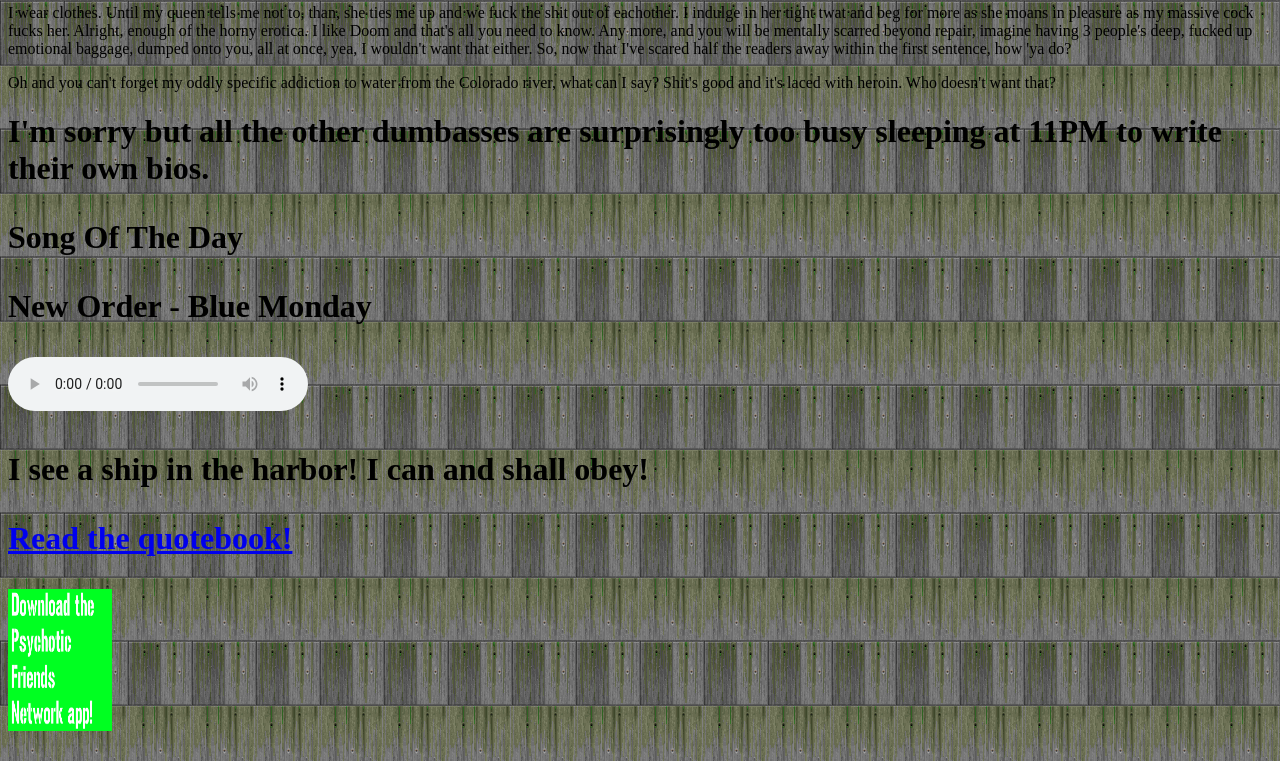
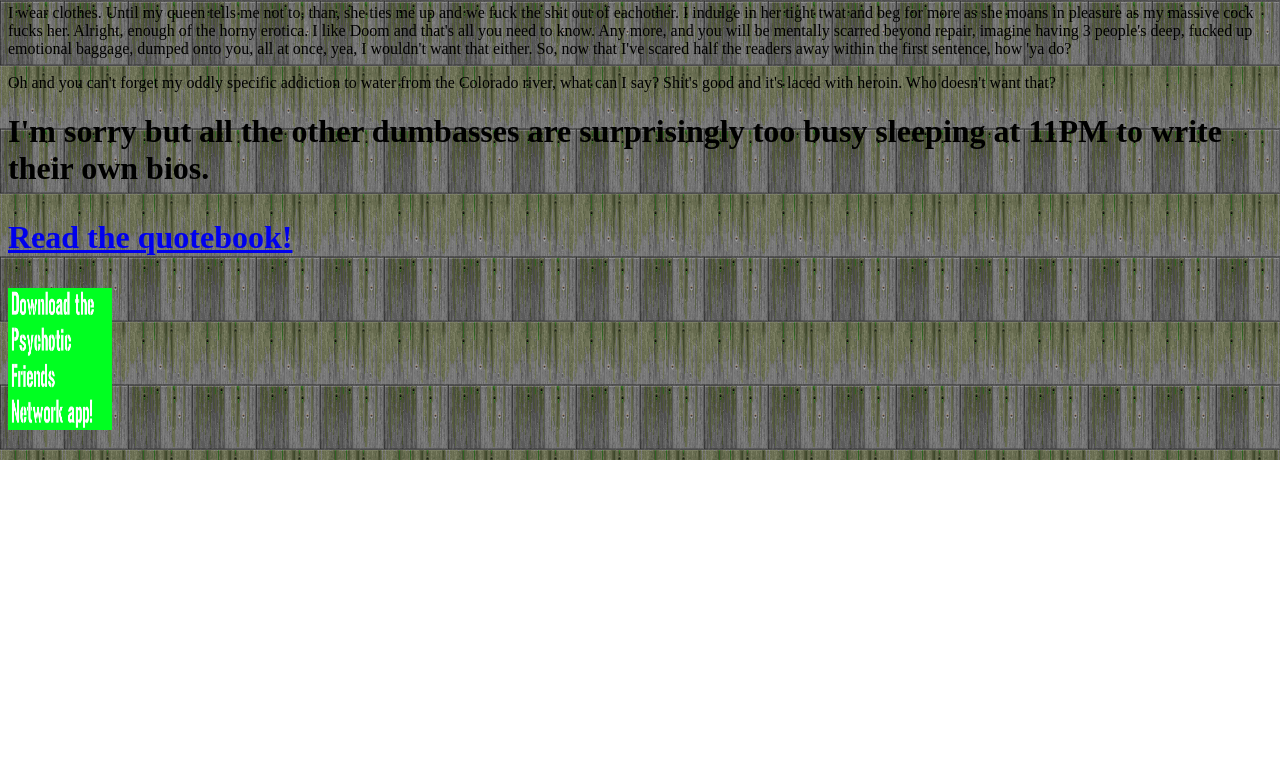
Before and after one commit to thatsnotsoup/PsychoticFriendsNetwork, a plain HTML site: page index.html in a window 1280 px wide. Shown: the part 703-1464 px from the top of the page. After the commit the page ends 1163 px from the top, so only its background shows below. Drawn offline with Linux system fonts and the light colour scheme.

Commit message:
Update index.html

```diff
--- a/index.html
+++ b/index.html
@@ -43,15 +43,6 @@ with heroin. Who doesn't want that?</p>
 
 <h1>I'm sorry but all the other dumbasses are surprisingly too busy sleeping at 11PM to write their own bios.<h1>
 
-<p>Song Of The Day<p>
-<p>New Order - Blue Monday<p>
-
-<audio controls>
-  <source src="bluemonday.mp3" type="audio/mpeg">
-</audio>
-
-<p>I see a ship in the harbor! I can and shall obey!<p>
-
 <p><a href="quotebook.html">Read the quotebook!</a></p>
 
 <a href="psychoticfriendsnetwork.apk" download>
```
